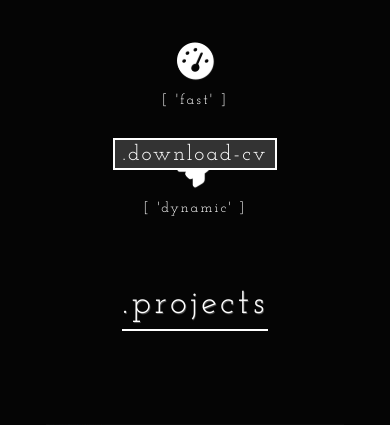
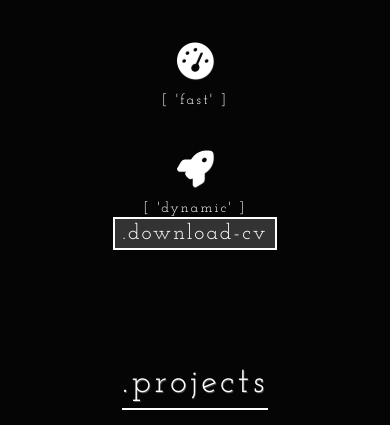
Before and after one commit to DChelin/chelin.dev, a PHP site: page / in a window 390 px wide. Shown: the part 1449-1874 px from the top of the page. Run offline with PHP 8.4, Linux system fonts and the light colour scheme; some libraries are stand-ins or nearby versions; some web fonts are replaced.

Commit message:
Update style.css

```diff
--- a/style.css
+++ b/style.css
@@ -530,7 +530,7 @@ html{
     width: 50rem;
     }
     .download-btn{
-        margin-top: 14rem;
+        margin-top: 25rem;
     }
 
 @media(max-width: 600px){
```
